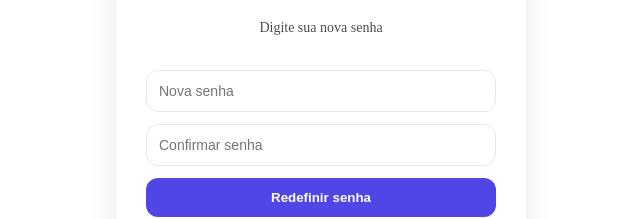
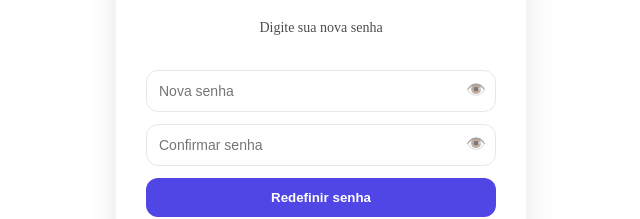
Before and after one commit to GabrielOliveira1430/crudUsuario-frontend, a React (Vite) app: page /reset-password in a window 1280 px wide. Shown: the part 327-546 px from the top of the page, without its empty margins (319-959 px from the left). Built offline with nearby package versions, Linux system fonts and the light colour scheme.

Commit message:
feat(ui): add password visibility toggle to Input component
- add show/hide password functionality
- add eye icon inside input
- maintain compatibility with react-hook-form
- improve UX for password fields

input component now has modern SaaS behavior

```diff
--- a/src/components/Input.tsx
+++ b/src/components/Input.tsx
@@ -1,4 +1,4 @@
-import type { CSSProperties } from "react";
+import { useState, type CSSProperties } from "react";
 import { useTheme } from "../hooks/useTheme";
 
 type Props = {
@@ -24,8 +24,27 @@ export default function Input({
 }: Props) {
   const { theme } = useTheme();
 
+  // 👁️ controle de visibilidade
+  const [showPassword, setShowPassword] = useState(false);
+
+  const isPassword = type === "password";
+
+  const inputType = isPassword
+    ? showPassword
+      ? "text"
+      : "password"
+    : type;
+
+  const wrapper: CSSProperties = {
+    position: "relative",
+    display: "flex",
+    flexDirection: "column",
+    gap: 4,
+  };
+
   const style: CSSProperties = {
     padding: "12px",
+    paddingRight: isPassword ? "40px" : "12px", // espaço pro ícone
     borderRadius: theme.radius,
     border: `1px solid ${error ? "#dc2626" : theme.colors.border}`,
     background: theme.colors.card,
@@ -34,17 +53,36 @@ export default function Input({
     outline: "none",
   };
 
+  const eyeButton: CSSProperties = {
+    position: "absolute",
+    right: 10,
+    top: 10,
+    cursor: "pointer",
+    fontSize: 16,
+    opacity: 0.6,
+  };
+
   return (
-    <div style={{ display: "flex", flexDirection: "column", gap: 4 }}>
+    <div style={wrapper}>
       <input
         ref={ref}
         name={name}
         style={style}
         placeholder={placeholder}
-        type={type}
+        type={inputType}
         onChange={onChange}
         onBlur={onBlur}
       />
+
+      {/* 👁️ botão só aparece se for senha */}
+      {isPassword && (
+        <span
+          style={eyeButton}
+          onClick={() => setShowPassword((prev) => !prev)}
+        >
+          {showPassword ? "🙈" : "👁️"}
+        </span>
+      )}
 
       {error && (
         <span style={{ color: "#dc2626", fontSize: 12 }}>
```
